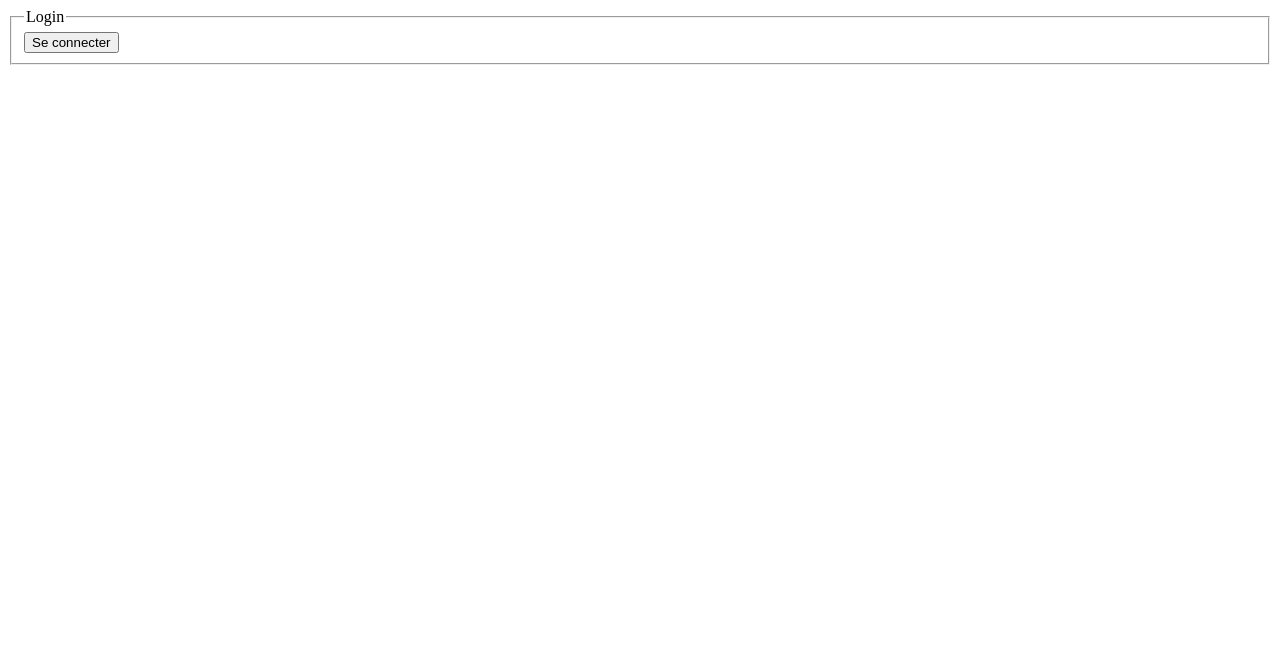
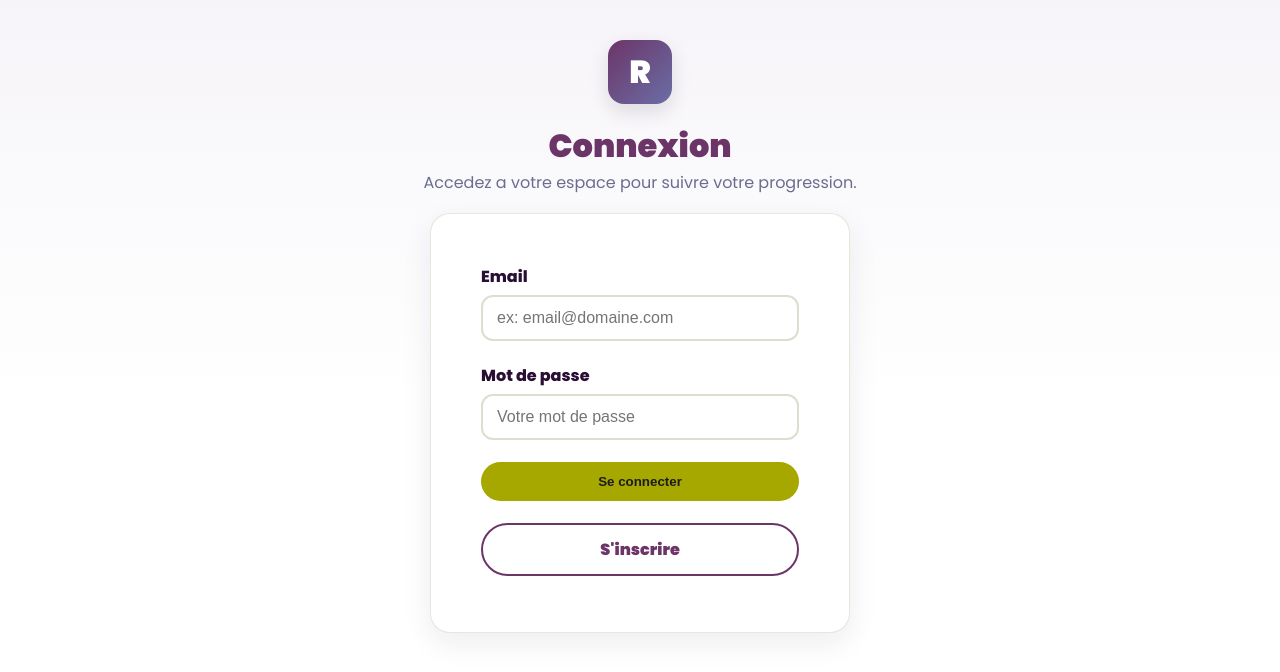
Before and after one commit to Elie12-d/Regime, a CodeIgniter 4 app: the page made by app/Views/Login.php in a window 1280 px wide. Shown: the top 672 px of the page. Run offline with PHP 8.4 and a stand-in for CodeIgniter, Linux system fonts and the light colour scheme; the template is opened without the code that fills it, so the values that code supplies are empty; some libraries are stand-ins or nearby versions.

Commit message:
affichage login in et amelioration affichage de recharge de code

```diff
--- a/app/Views/Login.php
+++ b/app/Views/Login.php
@@ -1,16 +1,71 @@
 <!DOCTYPE html>
-<html lang="en">
+<html lang="fr">
 <head>
     <meta charset="UTF-8">
-    <meta name="viewport" content="width=device-width, initial-scale=1.0">
-    <title>login</title>
+    <meta name="viewport" content="width=device-width, initial-scale=1">
+    <title>Connexion</title>
+    <link href="https://fonts.googleapis.com/css2?family=Poppins:wght@400;600;800;900&display=swap" rel="stylesheet">
+    <style>
+        :root{
+            --bg: #f6f4f8;
+            --card: #ffffff;
+            --muted: #6b6d8f;
+            --text: #2a0f35;
+            --accent: #6c3568;
+            --accent-2: #a6a800;
+            --accent-3: #9ba07a;
+            --accent-4: #6a6ea6;
+            --glass: rgba(108, 53, 104, 0.06);
+            --radius: 20px;
+            --shadow: 0 10px 30px rgba(42, 15, 53, 0.08);
+        }
+        *{box-sizing:border-box}
+        body{font-family:'Poppins',system-ui,sans-serif; background:linear-gradient(180deg,var(--bg),#ffffff 60%); color:var(--text); margin:0; -webkit-font-smoothing:antialiased}
+        main{max-width:560px;margin:40px auto;padding:0 16px;display:grid;gap:18px;justify-items:center}
+        .page-title{font-size:2rem;font-weight:900;color:var(--accent);margin:0}
+        .page-subtitle{color:var(--muted);margin:0}
+        .card{background:var(--card);border-radius:var(--radius);padding:50px;border:1px solid rgba(155, 160, 122, 0.25);box-shadow:var(--shadow);min-height:420px}
+        .logo-badge{width:64px;height:64px;border-radius:16px;background:linear-gradient(135deg,var(--accent),var(--accent-4));display:flex;align-items:center;justify-content:center;font-weight:900;color:white;font-size:2rem;box-shadow:0 8px 20px rgba(42, 15, 53, 0.12)}
+        .login-card{width:100%;max-width:420px}
+        .form{display:flex;flex-direction:column;gap:22px}
+        .field{display:flex;flex-direction:column;gap:6px}
+        label{font-weight:700;color:var(--text)}
+        input[type="email"],
+        input[type="password"]{padding:12px 14px;border-radius:12px;border:2px solid rgba(155, 160, 122, 0.35);font-size:1rem;outline:none}
+        input[type="email"]:focus,
+        input[type="password"]:focus{border-color:var(--accent);box-shadow:0 0 0 3px rgba(108,53,104,0.15)}
+        button{padding:12px 16px;border:none;border-radius:999px;background:var(--accent-2);color:#1d1b1b;font-weight:900;cursor:pointer}
+        button:hover{background:#939700}
+        .btn-secondary{display:inline-flex;align-items:center;justify-content:center;padding:12px 16px;border-radius:999px;border:2px solid var(--accent);color:var(--accent);font-weight:900;text-decoration:none}
+        .btn-secondary:hover{background:rgba(108, 53, 104, 0.08)}
+
+        @media (max-width:720px){
+            main{margin:28px auto}
+            .page-title{font-size:1.7rem}
+        }
+    </style>
 </head>
 <body>
-    <fieldset>
-        <legend>Login</legend>
-        <form action="<?= site_url('dashboard') ?>" method="get">
-            <button type="submit">Se connecter</button>
-        </form>
-    </fieldset>
+    <main>
+        <div class="logo-badge">R</div>
+        <div style="text-align:center">
+            <h1 class="page-title">Connexion</h1>
+            <p class="page-subtitle">Accedez a votre espace pour suivre votre progression.</p>
+        </div>
+        <section class="card login-card">
+            <form class="form" action="<?= site_url('dashboard') ?>" method="get">
+                <div class="field">
+                    <label for="email">Email</label>
+                    <input type="email" id="email" name="email" placeholder="ex: email@domaine.com" >
+                </div>
+                <div class="field">
+                    <label for="password">Mot de passe</label>
+                    <input type="password" id="password" name="password" placeholder="Votre mot de passe" >
+                </div>
+                <button type="submit">Se connecter</button>
+                <a class="btn-secondary" href="<?= site_url('register') ?>">S'inscrire</a>
+            </form>
+        </section>
+    </main>
 </body>
 </html>
--- a/app/Views/PorteMonnaie.php
+++ b/app/Views/PorteMonnaie.php
@@ -35,13 +35,15 @@
         .page-title{font-size:2rem;font-weight:900;color:var(--accent);margin:0}
         .page-subtitle{color:var(--muted);margin:0}
         .card{background:var(--card);border-radius:var(--radius);padding:28px;border:1px solid rgba(155, 160, 122, 0.25);box-shadow:var(--shadow);display:flex;flex-direction:column;gap:16px}
+        .card.recharge{max-width:560px;width:100%;min-height:520px;margin:0 auto;}
         .balance{display:flex;align-items:center;justify-content:space-between;gap:16px;flex-wrap:wrap}
         .balance .amount{font-size:2.2rem;font-weight:900;color:var(--accent)}
         .pill{padding:6px 12px;border-radius:999px;background:rgba(108,53,104,0.08);color:var(--accent);font-weight:800;font-size:0.85rem}
         .alert{padding:12px 14px;border-radius:12px;font-weight:700}
         .alert.error{background:rgba(166, 0, 0, 0.1);color:#7a0d0d;border:1px solid rgba(166, 0, 0, 0.25)}
         .alert.success{background:rgba(0, 140, 80, 0.12);color:#0b5c3a;border:1px solid rgba(0, 140, 80, 0.25)}
-        .form{display:flex;flex-direction:column;gap:12px}
+        .form{display:flex;flex-direction:column;gap:22px}
+        .form button{margin-top:8px}
         .field{display:flex;flex-direction:column;gap:6px}
         label{font-weight:700;color:var(--text)}
         input[type="number"]{padding:12px 14px;border-radius:12px;border:2px solid rgba(155, 160, 122, 0.35);font-size:1rem;outline:none}
@@ -79,7 +81,7 @@
             <p class="page-subtitle">Consultez votre solde et rechargez votre compte en toute securite.</p>
         </div>
 
-        <section class="card">
+        <section class="card recharge">
             <?php if (isset($porteMonnaie['solde'])): ?>
                 <div class="balance">
                     <div>
```
Also changed, not shown: app/Controllers/Home.php (+20 -0 lines), 6 other files.
